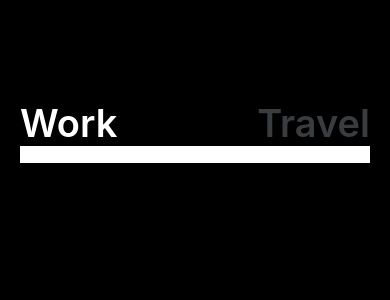
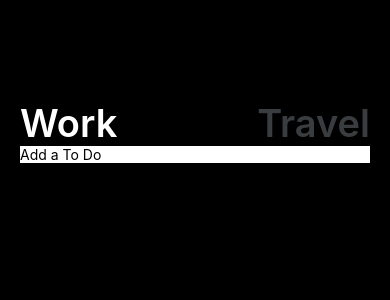
Before and after one commit to chihyeonwon/WorkTravelApp, a React Native app: screen / in a window 390 px wide. Shown: the top 300 px of the page. Built offline with nearby package versions, Linux system fonts and the light colour scheme.

Commit message:
TextInput의 placeholder를 사용하여 working 상태와 아닐때의 문구 넣기

```diff
--- a/App.js
+++ b/App.js
@@ -19,7 +19,7 @@ export default function App() {
           </TouchableOpacity>
         </View>
         <View>
-          <TextInput style={styles.input} />
+          <TextInput style={styles.input} placeholder={working ? 'Add a To Do' : 'Where do you want to go?'} />
         </View>
     </View>
   );
```
